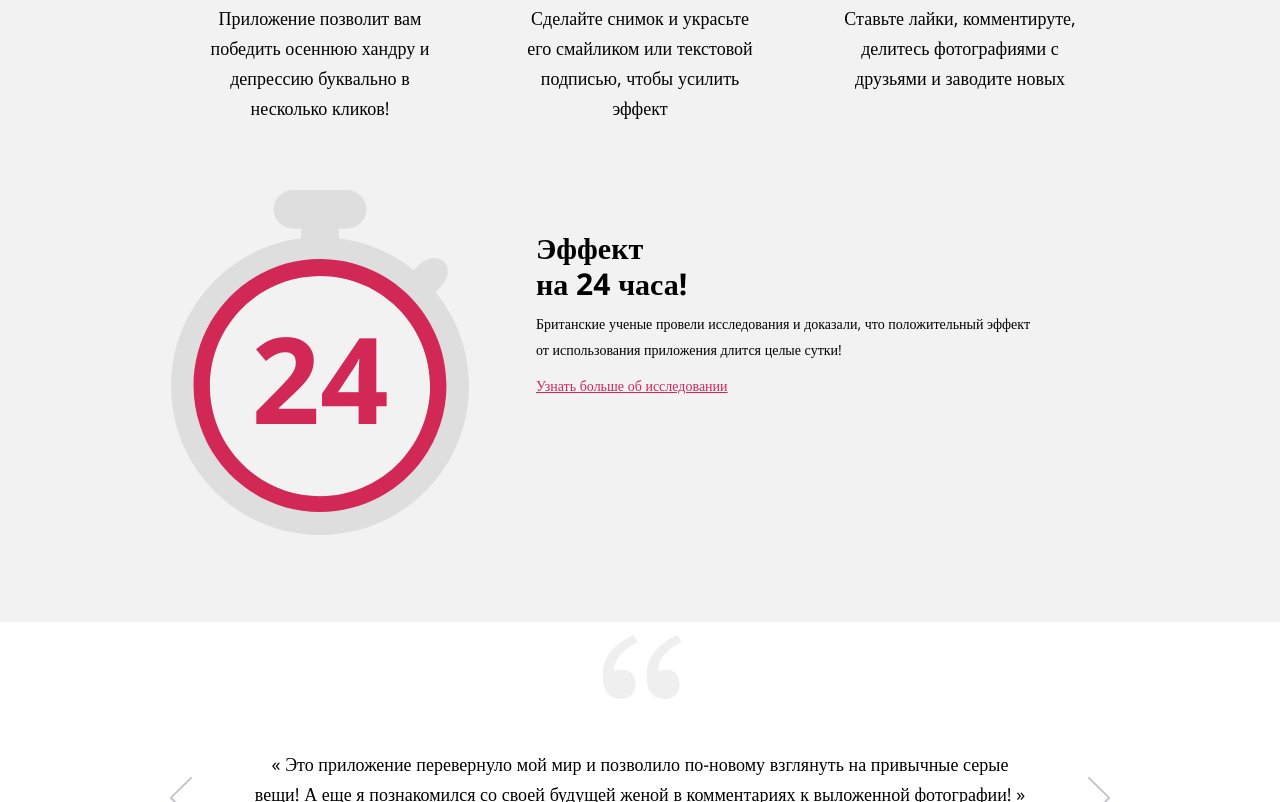
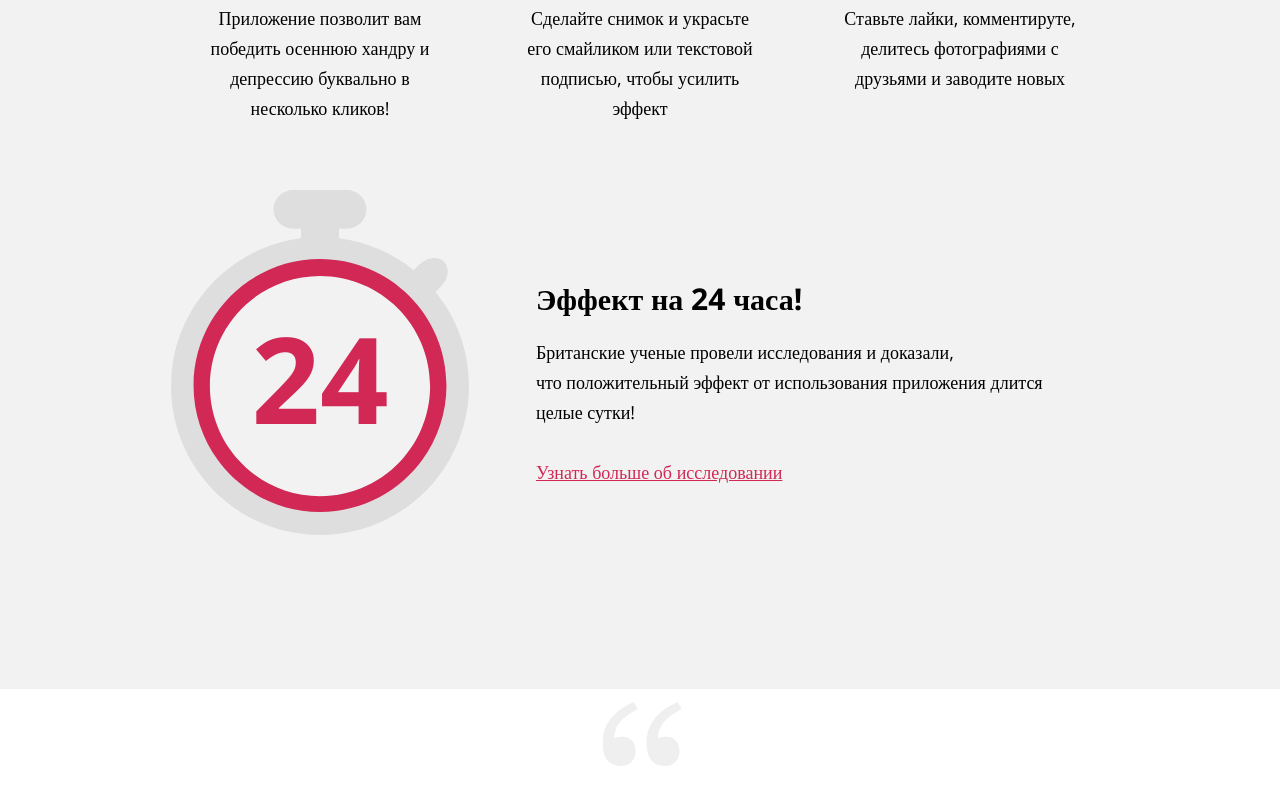
Before and after one commit to Klinkent/pink-template, a website built with webpack: page src/html/views/index.html in a window 1280 px wide. Shown: the part 1574-2376 px from the top of the page. Built offline with nearby package versions, Linux system fonts and the light colour scheme.

Commit message:
фикс полей таймера

```diff
--- a/src/scss/style.scss
+++ b/src/scss/style.scss
@@ -1097,6 +1097,14 @@ h4 {}
   padding-bottom: 23px;
 }
 
+@media (min-width: 960px) {
+  .advantages__research-lead {
+    padding: 91px 40px 115px 0;
+    font-size: 18px;
+    line-height: 30px;
+  }
+}
+
 .advantages__research-title {
   margin-top: 0;
   margin-bottom: 9px;
@@ -1111,9 +1119,22 @@ h4 {}
   }
 }
 
+@media (min-width: 960px) {
+  .advantages__research-title {
+    margin-bottom: 20px;
+    max-width: inherit;
+  }
+}
+
 .advantages__research-text {
   margin-top: 0;
   margin-bottom: 10px;
+}
+
+@media (min-width: 960px) {
+  .advantages__research-text {
+    margin-bottom: 30px;
+  }
 }
 
 .advantages__research-link {
```
